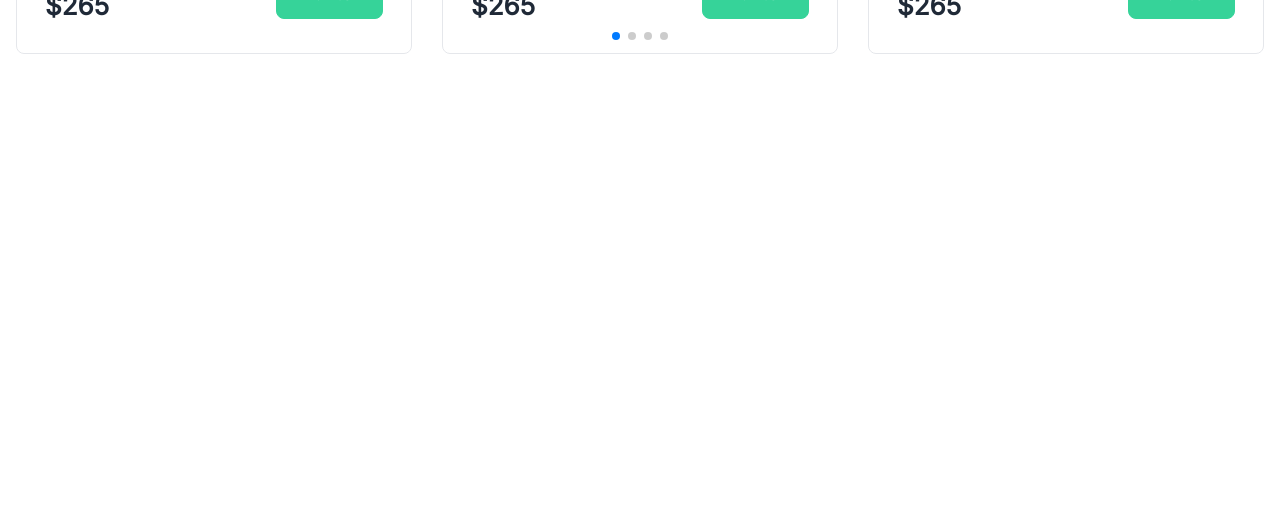
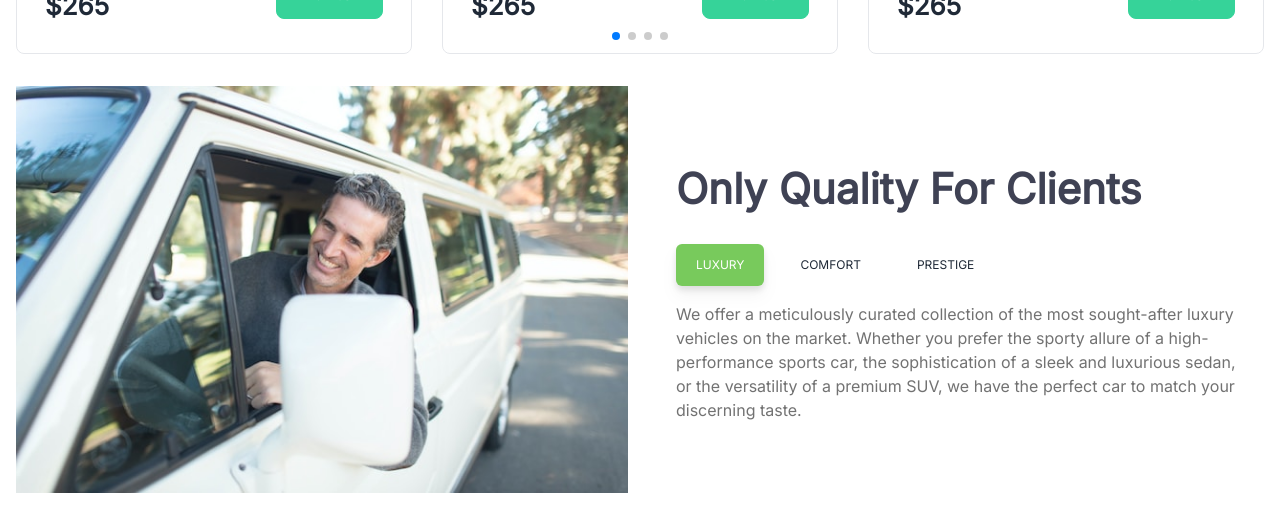
Before and after one commit to Mutah3r/rent-xpress-client, a React (Vite) app: page / in a window 1280 px wide. Shown: the part 1462-1968 px from the top of the page. Before the commit the page ends 1532 px from the top, so only its background shows below. Built offline with nearby package versions, Linux system fonts and the light colour scheme.

Commit message:
add Our Vision section on homepage

```diff
--- a/src/pages/home/Home.jsx
+++ b/src/pages/home/Home.jsx
@@ -1,11 +1,13 @@
 import FeaturedCars from "./FeaturedCars";
 import Hero from "./Hero";
+import OurVision from "./OurVision";
 
 const Home = () => {
     return (
         <div>
             <Hero />
             <FeaturedCars />
+            <OurVision />
         </div>
     );
 };
--- /dev/null
+++ b/src/pages/home/OurVision.jsx
@@ -0,0 +1,35 @@
+import { useState } from 'react';
+import happyClientImg from '../../assets/images/happy-client.jpg'
+
+const OurVision = () => {
+    const [selectedTab, setSelectedTab] = useState("luxury");
+    const luxuryDescription = "We offer a meticulously curated collection of the most sought-after luxury vehicles on the market. Whether you prefer the sporty allure of a high-performance sports car, the sophistication of a sleek and luxurious sedan, or the versatility of a premium SUV, we have the perfect car to match your discerning taste.";
+    const comfortDescription = "We prioritize your comfort and convenience throughout your journey. We understand that a comfortable ride can make a world of difference, whether you're embarking on a business trip or enjoying a leisurely vacation. That's why we offer a wide range of well-maintained, comfortable cars that cater to your specific needs.";
+    const prestigeDescription = "We understand that prestige goes beyond luxury. It's about making a statement, embracing sophistication, and indulging in the finer things in life. That's why we offer an exclusive selection of prestigious cars that exude elegance, style, and status.";
+
+    const getTabText = () => {
+        return selectedTab === "luxury" ? luxuryDescription : selectedTab === "comfort" ? comfortDescription : prestigeDescription;
+    }
+
+    return (
+        <section className="p-4 flex flex-col-reverse justify-center items-center lg:grid lg:grid-cols-2 gap-6">
+            <div>
+                <img className="w-full h-auto" src={happyClientImg} alt="Happy client image" />
+            </div>
+            <div className="md:p-6">
+                <h1 className="text-center lg:text-left text-[42px] title-text font-semibold text-[#3F4254]">Only Quality For Clients</h1>
+
+                <div className="flex gap-4 mt-6 mb-4 justify-center lg:justify-start">
+                    <button onClick={() => setSelectedTab('luxury')} className={`transition delay-100 px-5 py-3 uppercase rounded-md text-[12px] ${selectedTab === 'luxury' ? "text-white bg-[#78CA5C] drop-shadow-lg" : ""}`}>Luxury</button>
+                    <button onClick={() => setSelectedTab('comfort')} className={`transition delay-100 px-5 py-3 uppercase rounded-md text-[12px] ${selectedTab === 'comfort' ? "text-white bg-[#78CA5C] drop-shadow-lg" : ""}`}>Comfort</button>
+                    <button onClick={() => setSelectedTab('prestige')} className={`transition delay-100 px-5 py-3 uppercase rounded-md text-[12px] ${selectedTab === 'prestige' ? "text-white bg-[#78CA5C] drop-shadow-lg" : ""}`}>Prestige</button>
+                </div>
+
+                <p className="text-[#727272] text-center lg:text-left">{getTabText()}</p>
+            </div>
+        </section>
+
+    );
+};
+
+export default OurVision;
```
Also changed, not shown: src/assets/images/car.png (deleted), src/assets/images/happy-client.jpg (added).
